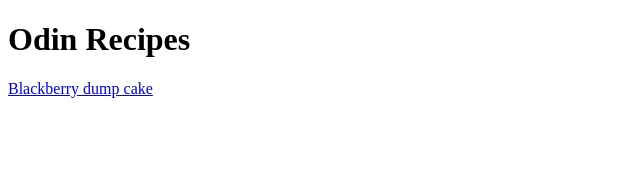
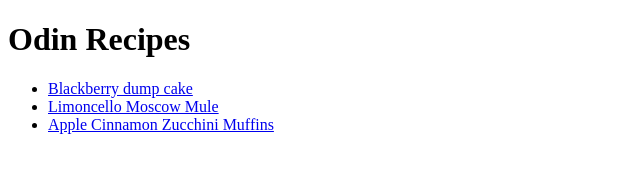
Before and after one commit to bishoyhanykamel/odin-recipes, a plain HTML site: page index.html in a window 1280 px wide. Shown: the whole page, without its empty margins (0-640 px from the left). Drawn offline with Linux system fonts and the light colour scheme.

Commit message:
Add cinnamon_zucchini.html & moscow_mule.html

```diff
--- a/index.html
+++ b/index.html
@@ -7,6 +7,11 @@
 
 <body>
     <h1>Odin Recipes</h1>
-    <a href="./recipes/dump_cake.html">Blackberry dump cake</a>
+    <ul>
+        <li><a href="./recipes/dump_cake.html">Blackberry dump cake</a></li>
+        <li><a href="./recipes/moscow_mule.html">Limoncello Moscow Mule</a></li>
+        <li><a href="./recipes/cinnamon_zucchini.html">Apple Cinnamon Zucchini Muffins</a></li>
+    </ul>
+
 </body>
 </html>
```
Also changed, not shown: recipes/cinnamon_zucchini.html (added), recipes/moscow_mule.html (added).
